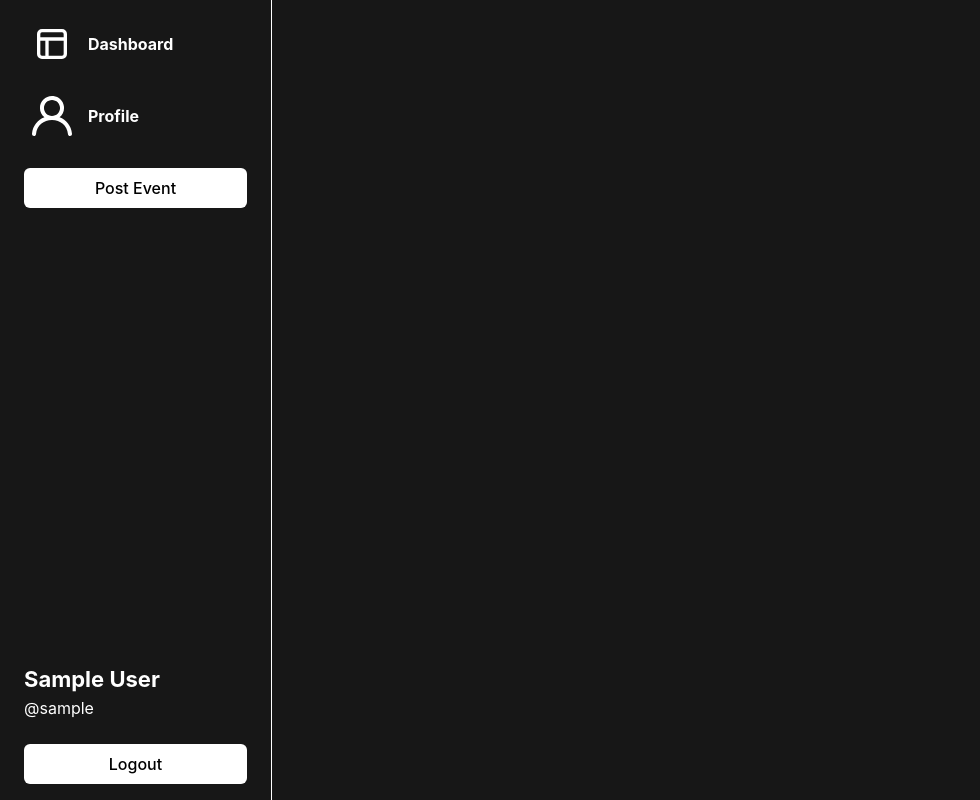
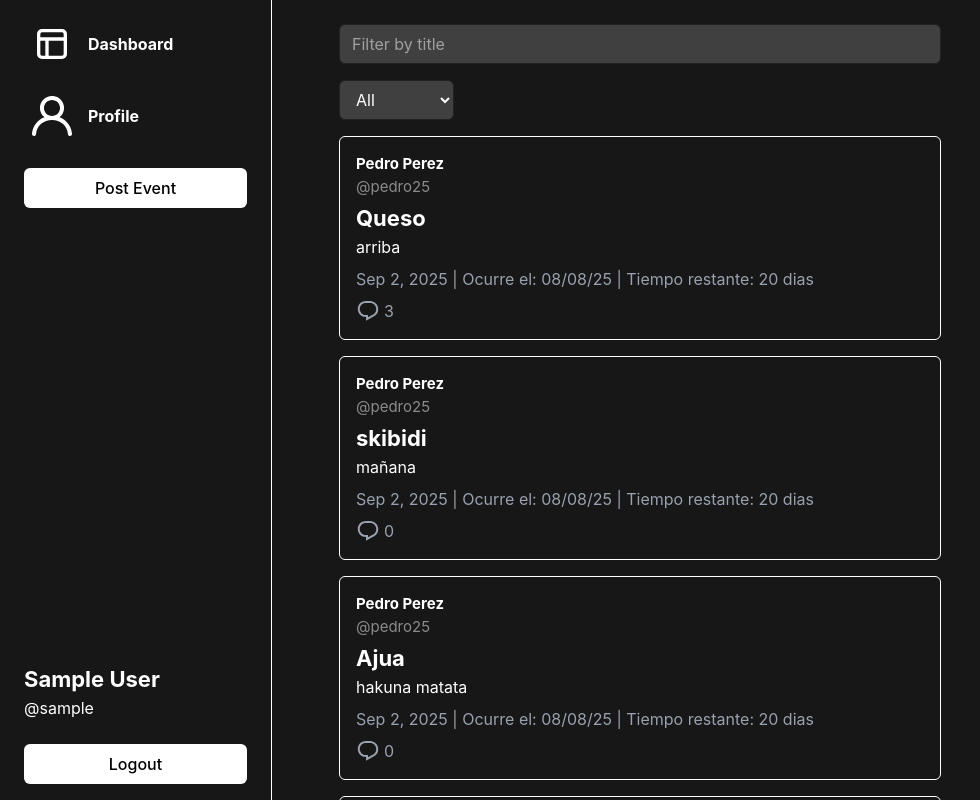
Before and after one commit to sbstnrmrz/react-test, a React (Create React App) app: page /dashboard in a window 1280 px wide. Shown: the whole page, without its empty margins (0-980 px from the left). Built offline with nearby package versions, Linux system fonts and the light colour scheme; data requests are answered from the project's data file; sample sign-in values are in the browser's storage.

Commit message:
user filter works correctly(it was keys fault)

```diff
--- a/db.json
+++ b/db.json
@@ -43,6 +43,46 @@
       "userId": "ff3b",
       "createdAt": 1756840331378,
       "takesPlace": 1756840332378
+    },
+    {
+      "id": "98e1",
+      "title": "Ir a la Unet",
+      "description": "a pagar money",
+      "userId": "ff3b",
+      "createdAt": 1757010965059,
+      "takesPlace": 1757010966059
+    },
+    {
+      "id": "9274",
+      "title": "money otra vez",
+      "description": "asdasdzxczc",
+      "userId": "ff3b",
+      "createdAt": 1757011237809,
+      "takesPlace": 1757011238809
+    },
+    {
+      "id": "cf45",
+      "title": "money money ",
+      "description": "ajua",
+      "userId": "ff3b",
+      "createdAt": 1757011308463,
+      "takesPlace": 1757011309463
+    },
+    {
+      "id": "5fe1",
+      "title": "son las 12 de la noche",
+      "description": "si, es correcto",
+      "userId": "d490",
+      "createdAt": 1757045247824,
+      "takesPlace": 1757045248824
+    },
+    {
+      "id": "4d96",
+      "title": "buenos dias",
+      "description": "ok",
+      "userId": "d490",
+      "createdAt": 1757088271287,
+      "takesPlace": 1757088272287
     }
   ],
   "comments": [
@@ -59,6 +99,55 @@
       "userId": "ff3b",
       "eventId": "477c",
       "createdAt": 1756917565295
+    },
+    {
+      "id": "ce68",
+      "text": "asdzczxc",
+      "userId": "ff3b",
+      "eventId": "cf45",
+      "createdAt": 1757017640798
+    },
+    {
+      "id": "9d79",
+      "text": "here comes the money",
+      "userId": "ff3b",
+      "eventId": "cf45",
+      "createdAt": 1757017685725
+    },
+    {
+      "id": "113d",
+      "text": "hola buenas noches",
+      "userId": "ff3b",
+      "eventId": "cf45",
+      "createdAt": 1757036088620
+    },
+    {
+      "id": "7d88",
+      "text": "otra ve",
+      "userId": "ff3b",
+      "eventId": "cf45",
+      "createdAt": 1757036225130
+    },
+    {
+      "id": "ca7b",
+      "text": "zxza",
+      "userId": "ff3b",
+      "eventId": "477c",
+      "createdAt": 1757036861461
+    },
+    {
+      "id": "582a",
+      "text": "ok es verdad",
+      "userId": "d490",
+      "eventId": "5fe1",
+      "createdAt": 1757045256141
+    },
+    {
+      "id": "32b0",
+      "text": "hola, si",
+      "userId": "d490",
+      "eventId": "cf45",
+      "createdAt": 1757045710091
     }
   ]
 }
--- a/src/App.css
+++ b/src/App.css
@@ -62,5 +62,5 @@
 }
 
 .event-post {
-  @apply p-4 rounded-[6px] border-white border-1 break-words
+  @apply cursor-pointer p-4 rounded-[6px] border-white border-1 break-words
 }
--- a/src/api/comments.ts
+++ b/src/api/comments.ts
@@ -19,6 +19,9 @@ export const createComment = async(comment: _Comment) => {
 
     console.log('res status:', res.statusText);
     console.log('comment created for event:', comment.eventId);
+    const data = await res.json();
+    return data;
+
   } catch (error) {
     throw `Error creating comment for event: ${comment.eventId}. ${error}`
   }
--- a/src/components/EventPost.tsx
+++ b/src/components/EventPost.tsx
@@ -15,11 +15,6 @@ export const EventPost = (props: EventPostProps) => {
   const date = new Date(createdAt);
   const navigate = useNavigate();
 
-//const day = date.getDay().toString().padStart(2, '0');
-//const month = (date.getMonth()+1).toString().padStart(2, '0');
-//const year = date.getFullYear().toString().slice(2);
-//const fmtDate = `${day}/${month}/${year}`;
-
   const day = date.getDay().toString();
   const month = new Intl.DateTimeFormat('en-US', { month: 'short' }).format(date);
   const year = date.getFullYear().toString();
@@ -34,6 +29,8 @@ export const EventPost = (props: EventPostProps) => {
 
     const loadUserInfo = async() => {
       const _user = await getUserById(userId);
+      console.log(`event post - got user: ${_user.username}`);
+
       setUser(_user);
     }
 
@@ -65,7 +62,9 @@ export const EventPost = (props: EventPostProps) => {
         }}
 
       >
-        <a className="cursor-pointer">
+        <a className="cursor-pointer"
+          href={`/profile/${user?.username}`}
+        >
           <span className="block text-[15px] font-bold hover:underline">{fmtName}</span>
           <span className="block text-[15px] text-white/50">{`@${user?.username}`}</span>
         </a>
@@ -76,7 +75,7 @@ export const EventPost = (props: EventPostProps) => {
         {fmtDate} | Ocurre el: 08/08/25 | Tiempo restante: 20 dias
       </div>
       <div className="flex grow-0 bottom-0 text-gray-400">
-        <a className="flex items-center gap-1 hover:bg-white hover:text-black fill-white hover:fill-black"
+        <a className="flex items-center gap-1 fill-gray-400 text-gray-400 hover:text-white hover:fill-white cursor-pointer"
           onClick={() => {
             setShowCommentModal(true);
           }}
--- a/src/components/EventPostModal.tsx
+++ b/src/components/EventPostModal.tsx
@@ -1,6 +1,7 @@
 import { useContext, useState } from "react"
 import { AppContext } from "../context/AppContext";
 import * as api from '../api/index'
+import { useNavigate } from "react-router-dom";
 
 interface EventPostModalProps {
   show?: boolean,
@@ -14,6 +15,8 @@ export const EventPostModal = (props: EventPostModalProps) => {
   const [takePlaceDate, setTakePlaceData] = useState('');
   const [postButtonDisabled, setPostButtonDisabled] = useState(false);
 
+  const navigate = useNavigate();
+
   return (
     <div className="modal-container">
       <div className="p-8 bg-[#292929] shadow-xl rounded-[8px]">
@@ -22,7 +25,7 @@ export const EventPostModal = (props: EventPostModalProps) => {
             className="flex cursor-pointer items-center justify-center w-[32px] h-[32px] text-[24px] hover:bg-white/20 rounded-[6px]"
             onClick={props.onClose}
           >
-            <svg viewBox="0 0 24 24" aria-hidden="true" className="text-white r-4qtqp9 r-yyyyoo r-dnmrzs r-bnwqim r-lrvibr r-m6rgpd r-z80fyv r-19wmn03" style={{"color": '#ffffff'}}><g><path d="M10.59 12L4.54 5.96l1.42-1.42L12 10.59l6.04-6.05 1.42 1.42L13.41 12l6.05 6.04-1.42 1.42L12 13.41l-6.04 6.05-1.42-1.42L10.59 12z"></path></g></svg>
+            <svg viewBox="0 0 24 24" aria-hidden="true" className="fill-white r-4qtqp9 r-yyyyoo r-dnmrzs r-bnwqim r-lrvibr r-m6rgpd r-z80fyv r-19wmn03" style={{"color": '#ffffff'}}><g><path d="M10.59 12L4.54 5.96l1.42-1.42L12 10.59l6.04-6.05 1.42 1.42L13.41 12l6.05 6.04-1.42 1.42L12 13.41l-6.04 6.05-1.42-1.42L10.59 12z"></path></g></svg>
           </button>
         </div>
         <div className="flex flex-col my-4 gap-4">
@@ -66,8 +69,8 @@ export const EventPostModal = (props: EventPostModalProps) => {
               console.log(_event);
 
               setPostButtonDisabled(true);
-              await api.Events.createEventPost(_event);
-              setPostButtonDisabled(false);
+              const createdEvent = await api.Events.createEventPost(_event);
+              navigate(`/event/${createdEvent.id}`);
 
               if (props.onClose != undefined) props.onClose();
             }}
--- a/src/components/PostCommentModal.tsx
+++ b/src/components/PostCommentModal.tsx
@@ -12,6 +12,10 @@ export const PostCommentModal = (props: PostCommentModalProps) => {
   const {loggedUser} = useContext(AppContext);
   const [commentText, setCommentText] = useState('');;
   const [postCommentDisabled, setPostCommentDisabled] = useState(false);
+
+  if (props.eventId == 'noId') {
+    if (props.onClose != undefined) props.onClose();
+  }
 
   return (
     <div className="modal-container">
@@ -52,6 +56,8 @@ export const PostCommentModal = (props: PostCommentModalProps) => {
               setPostCommentDisabled(true);
               await createComment(comment);
               setPostCommentDisabled(false);
+              if (props.onClose != undefined) props.onClose();
+
             }}
             disabled={postCommentDisabled}
           >
--- a/src/output.css
+++ b/src/output.css
@@ -205,6 +205,9 @@
   .flex {
     display: flex;
   }
+  .table {
+    display: table;
+  }
   .h-6 {
     height: calc(var(--spacing) * 6);
   }
@@ -235,14 +238,23 @@
   .max-w-\[650px\] {
     max-width: 650px;
   }
+  .flex-grow {
+    flex-grow: 1;
+  }
   .grow-0 {
     flex-grow: 0;
+  }
+  .border-collapse {
+    border-collapse: collapse;
   }
   .transform {
     transform: var(--tw-rotate-x,) var(--tw-rotate-y,) var(--tw-rotate-z,) var(--tw-skew-x,) var(--tw-skew-y,);
   }
   .cursor-pointer {
     cursor: pointer;
+  }
+  .resize {
+    resize: both;
   }
   .resize-none {
     resize: none;
@@ -289,6 +301,10 @@
   .rounded-\[8px\] {
     border-radius: 8px;
   }
+  .border {
+    border-style: var(--tw-border-style);
+    border-width: 1px;
+  }
   .border-1 {
     border-style: var(--tw-border-style);
     border-width: 1px;
@@ -302,8 +318,14 @@
   .bg-blue-500 {
     background-color: var(--color-blue-500);
   }
+  .fill-gray-400 {
+    fill: var(--color-gray-400);
+  }
   .fill-white {
     fill: var(--color-white);
+  }
+  .p-2 {
+    padding: calc(var(--spacing) * 2);
   }
   .p-4 {
     padding: calc(var(--spacing) * 4);
@@ -331,6 +353,9 @@
   }
   .text-\[15px\] {
     font-size: 15px;
+  }
+  .text-\[20px\] {
+    font-size: 20px;
   }
   .text-\[22px\] {
     font-size: 22px;
@@ -366,20 +391,25 @@
   .underline {
     text-decoration-line: underline;
   }
+  .placeholder-gray-400 {
+    &::placeholder {
+      color: var(--color-gray-400);
+    }
+  }
   .shadow-xl {
     --tw-shadow: 0 20px 25px -5px var(--tw-shadow-color, rgb(0 0 0 / 0.1)), 0 8px 10px -6px var(--tw-shadow-color, rgb(0 0 0 / 0.1));
     box-shadow: var(--tw-inset-shadow), var(--tw-inset-ring-shadow), var(--tw-ring-offset-shadow), var(--tw-ring-shadow), var(--tw-shadow);
+  }
+  .outline {
+    outline-style: var(--tw-outline-style);
+    outline-width: 1px;
   }
   .outline-0 {
     outline-style: var(--tw-outline-style);
     outline-width: 0px;
   }
-  .hover\:bg-white {
-    &:hover {
-      @media (hover: hover) {
-        background-color: var(--color-white);
-      }
-    }
+  .filter {
+    filter: var(--tw-blur,) var(--tw-brightness,) var(--tw-contrast,) var(--tw-grayscale,) var(--tw-hue-rotate,) var(--tw-invert,) var(--tw-saturate,) var(--tw-sepia,) var(--tw-drop-shadow,);
   }
   .hover\:bg-white\/20 {
     &:hover {
@@ -391,17 +421,17 @@
       }
     }
   }
-  .hover\:fill-black {
+  .hover\:fill-white {
     &:hover {
       @media (hover: hover) {
-        fill: var(--color-black);
+        fill: var(--color-white);
       }
     }
   }
-  .hover\:text-black {
+  .hover\:text-white {
     &:hover {
       @media (hover: hover) {
-        color: var(--color-black);
+        color: var(--color-white);
       }
     }
   }
@@ -544,6 +574,7 @@
   color: var(--color-white);
 }
 .event-post {
+  cursor: pointer;
   border-radius: 6px;
   border-style: var(--tw-border-style);
   border-width: 1px;
@@ -650,6 +681,59 @@
   inherits: false;
   initial-value: solid;
 }
+@property --tw-blur {
+  syntax: "*";
+  inherits: false;
+}
+@property --tw-brightness {
+  syntax: "*";
+  inherits: false;
+}
+@property --tw-contrast {
+  syntax: "*";
+  inherits: false;
+}
+@property --tw-grayscale {
+  syntax: "*";
+  inherits: false;
+}
+@property --tw-hue-rotate {
+  syntax: "*";
+  inherits: false;
+}
+@property --tw-invert {
+  syntax: "*";
+  inherits: false;
+}
+@property --tw-opacity {
+  syntax: "*";
+  inherits: false;
+}
+@property --tw-saturate {
+  syntax: "*";
+  inherits: false;
+}
+@property --tw-sepia {
+  syntax: "*";
+  inherits: false;
+}
+@property --tw-drop-shadow {
+  syntax: "*";
+  inherits: false;
+}
+@property --tw-drop-shadow-color {
+  syntax: "*";
+  inherits: false;
+}
+@property --tw-drop-shadow-alpha {
+  syntax: "<percentage>";
+  inherits: false;
+  initial-value: 100%;
+}
+@property --tw-drop-shadow-size {
+  syntax: "*";
+  inherits: false;
+}
 @layer properties {
   @supports ((-webkit-hyphens: none) and (not (margin-trim: inline))) or ((-moz-orient: inline) and (not (color:rgb(from red r g b)))) {
     *, ::before, ::after, ::backdrop {
@@ -675,6 +759,19 @@
       --tw-ring-offset-color: #fff;
       --tw-ring-offset-shadow: 0 0 #0000;
       --tw-outline-style: solid;
+      --tw-blur: initial;
+      --tw-brightness: initial;
+      --tw-contrast: initial;
+      --tw-grayscale: initial;
+      --tw-hue-rotate: initial;
+      --tw-invert: initial;
+      --tw-opacity: initial;
+      --tw-saturate: initial;
+      --tw-sepia: initial;
+      --tw-drop-shadow: initial;
+      --tw-drop-shadow-color: initial;
+      --tw-drop-shadow-alpha: 100%;
+      --tw-drop-shadow-size: initial;
     }
   }
 }
--- a/src/pages/DashboardPage.tsx
+++ b/src/pages/DashboardPage.tsx
@@ -1,33 +1,91 @@
-import { useContext, useEffect } from "react"
+import { useContext, useEffect, useState } from "react"
 import { Sidebar } from "../components/Sidebar"
 import { AppContext } from "../context/AppContext"
 import * as api from '../api/index'
 import { useNavigate } from "react-router-dom"
+import { getEventPosts, _Event } from "../api/events"
+import { EventPost } from "../components/EventPost"
+import { getUsers, User } from "../api/users"
 
 export const DashboardPage = () => {
   const context = useContext(AppContext);
   const navigate = useNavigate();
   console.log('profile context:');
   console.log(context);
+  const [eventPosts, setEventPosts] = useState<_Event[]>([]);
+  const [filteredEventPosts, setFilteredEventPosts] = useState<_Event[]>([]);
+  const [filterText, setFilterText] = useState('');
+  const [users, setUsers] = useState<User[]>([]);
+  const [userFilter, setUserFilter] = useState('All');
 
-//useEffect(() => {
-//  if (context.loggedUser) {
-//    return;
-//  }
+  useEffect(() => {
+    const loadEventPosts = async() => {
+      const _posts = await getEventPosts();
+      setFilteredEventPosts(_posts);
+      setEventPosts(_posts);
+    }
 
-//  if (api.Users.isUserLogged()) {
-//    const user = api.Users.getUserFromLocalStorage();
-//    if (user == undefined) return;
-//    context.setLoggedUser(user);
-//    console.log('user is logged');
-//    return;
-//  }
+    const loadUsers = async() => {
+      const _users = await getUsers();
+      setUsers(_users);
+      console.log('users loaded');
+    }
+    loadEventPosts();
+    if (users.length < 1) loadUsers();
 
-//  navigate(`/login`);
-//}, []);
+  }, []);
+
+  const handleFilter = (filter: string) => {
+    if (filter === 'All') {
+      setFilteredEventPosts(eventPosts);
+      return
+    }
+    const targetUser = users.find(user => user.username === filter);
+    if (targetUser == undefined) return;
+
+    const filtered = eventPosts.filter(post => post.userId == targetUser.id);
+    console.log('filtered posts');
+    console.log(filtered);
+
+    setFilteredEventPosts(filtered);
+  }
+
+  const renderPosts = () => {
+
+    return filteredEventPosts.map(post => {
+      console.log('user: ' + post.userId);
+
+      return <EventPost key={`${post.id}`} eventPost={post}/>
+    });
+  }
 
   return (
-    <div>
+    <div className="flex flex-col gap-4 p-6 w-full max-w-[650px] h-[100vh] overflow-auto">
+      <div className="">
+        <input className="input-style w-full h-10 mb-4"
+          type="text"
+          placeholder="Filter by title"
+          value={filterText}
+          onChange={e => {
+            setFilterText(e.target.value);
+          }}
+        />
+        <select className="input-style h-10" name="" id=""
+          onChange={(e) => {
+            setUserFilter(e.target.value);
+            handleFilter(e.target.value);
+            console.log(e.target.value);
+          }}
+        >
+          <option value="All">All</option>
+          {users.map(user => <option value={user.username}>{user.username}</option>)}
+        </select>
+      </div>
+
+      <div className="flex flex-col gap-4">
+        {renderPosts()}
+      </div>
+
     </div>
   )
 }
--- a/src/pages/EventPostPage.tsx
+++ b/src/pages/EventPostPage.tsx
@@ -1,10 +1,13 @@
-import { useEffect, useState } from "react";
+import { useContext, useEffect, useState } from "react";
 import { useNavigate, useParams } from "react-router-dom";
 import { PostComment } from "../components/PostComment"
-import { getEventComments, _Comment } from "../api/comments";
+import { createComment, getEventComments, _Comment } from "../api/comments";
 import { getUserById, User } from "../api/users";
 import { getEventPost, _Event } from "../api/events";
 import { getFmtDate, getFmtTime } from "../utils/utils";
+import { AppContext } from "../context/AppContext";
+import { EventPostModal } from "../components/EventPostModal";
+import { PostCommentModal } from "../components/PostCommentModal";
 
 export const EventPostPage = () => {
   const navigate = useNavigate();
@@ -15,10 +18,15 @@ export const EventPostPage = () => {
 
   const _id = id != undefined ? id : '';
 
+  const {loggedUser} = useContext(AppContext);
 
   const [event, setEvent] = useState<_Event | undefined>();
   const [comments, setComments] = useState<_Comment[]>([]);
   const [user, setUser] = useState<User | undefined>();
+  const [commentText, setCommentText] = useState('');
+  const [postCommentDisabled, setPostCommentDisabled] = useState(false);
+  const [showCommentModal, setShowCommentModal] = useState(false);
+  const [reloadCommentsTrigger, setReloadCommentsTrigger] = useState(0);
 
   useEffect(() => {
     const controller = new AbortController();
@@ -26,31 +34,40 @@ export const EventPostPage = () => {
     const loadEvent = async() => {
       const _event = await getEventPost(_id);
       setEvent(_event);
-      console.log('event info loaded');
+      console.log(`event ${_event.id} info loaded`);
 
+      const _user = await getUserById(_event?.userId != undefined ? _event.userId : '' );
+      console.log(`got user from event ${_event?.id}: ${_user.username}`);
+
+      setUser(_user);
+      console.log(`user ${_user.username} loaded`);
     }
 
+    loadEvent();
+
+    return () => {
+      controller.abort();
+    }
+  }, []);
+
+  useEffect(() => {
     const loadComments = async() => {
       const _comments = await getEventComments(_id);
       setComments(_comments);
       console.log('comments loaded');
     }
 
-    const loadUser = async() => {
-      const _user = await getUserById(event?.userId != undefined ? event.userId : '' );
-      setUser(_user);
-      console.log(`user ${_user.username} loaded`);
-    }
-
-    loadEvent();
     loadComments();
-    loadUser();
 
     return () => {
-      controller.abort();
     }
-  }, [])
+  }, [reloadCommentsTrigger]);
 
+
+  const handleCommentAdded = () => {
+    setShowCommentModal(false);
+    setReloadCommentsTrigger(prev => prev + 1);
+  }
 
   const renderComments = () => {
     return comments.map(comment => <PostComment comment={comment}/>);
@@ -66,7 +83,7 @@ export const EventPostPage = () => {
         <span className="block text-[15px] text-white/50">{`@${user?.username}`}</span>
       </div>
       <div className="my-4 break-words">
-        <span className="block text-[24px] font-bold">Titulo: {event?.title}</span>
+        <span className="block text-[24px] font-bold">{event?.title}</span>
         <p>{event?.description}</p>
       </div>
 
@@ -76,20 +93,63 @@ export const EventPostPage = () => {
 
       <hr/>
 
+      {showCommentModal &&
+        <PostCommentModal onClose={() => {handleCommentAdded()}}
+          eventId={event?.id != undefined ? event.id : 'noId'}
+        />
+      }
+
+
       <div className="flex grow-0 bottom-0 py-2 text-gray-400">
-        <a className="flex items-center gap-1 hover:bg-white hover:text-black text-white fill-white hover:fill-black"
-          href={`#`}
+        <a className="flex items-center gap-1 fill-gray-400 text-gray-400 hover:text-white hover:fill-white cursor-pointer"
+          onClick={() => {setShowCommentModal(true)}}
         >
           <svg viewBox="0 0 24 24" aria-hidden="true" className="h-6 r-4qtqp9 r-yyyyoo r-dnmrzs r-bnwqim r-lrvibr r-m6rgpd r-1xvli5t r-1hdv0qi"><g><path d="M1.751 10c0-4.42 3.584-8 8.005-8h4.366c4.49 0 8.129 3.64 8.129 8.13 0 2.96-1.607 5.68-4.196 7.11l-8.054 4.46v-3.69h-.067c-4.49.1-8.183-3.51-8.183-8.01zm8.005-6c-3.317 0-6.005 2.69-6.005 6 0 3.37 2.77 6.08 6.138 6.01l.351-.01h1.761v2.3l5.087-2.81c1.951-1.08 3.163-3.13 3.163-5.36 0-3.39-2.744-6.13-6.129-6.13H9.756z"></path></g></svg>
-          <span>{comments.length}</span>
+          <span className="">{comments.length}</span>
         </a>
+      </div>
+      <hr/>
+
+      <div>
+        <textarea name="" id="comment-textarea"
+          className="resize-none placeholder-gray-400 w-full text-[20px] p-2 outline-0"
+          placeholder="Write a comment"
+          value={commentText}
+          onChange={(e) => {
+            setCommentText(e.target.value);
+          }}
+        >
+        </textarea>
+        <div className="flex justify-end py-2">
+          <button className="button-style"
+            onClick={async() => {
+              if (commentText.length < 1) return;
+              if (loggedUser?.id == undefined || event?.id == undefined) return;
+              const comment: _Comment = {
+                text: commentText,
+                userId: loggedUser.id,
+                eventId: event?.id,
+                createdAt: Date.now(),
+              };
+
+              setPostCommentDisabled(true);
+              const newComment = await createComment(comment);
+              setComments([...comments, newComment]);
+              setCommentText('');
+              setPostCommentDisabled(false);
+            }}
+            disabled={postCommentDisabled}
+          >
+            Post comment
+          </button>
+        </div>
+
       </div>
       <hr/>
 
       <div className="comments-container flex flex-col mt-4 gap-4 w-full">
         {renderComments()}
       </div>
-
     </div>
   )
 }
--- a/src/pages/ProfilePage.tsx
+++ b/src/pages/ProfilePage.tsx
@@ -79,7 +79,7 @@ export const ProfilePage = () => {
   }
 
   return (
-    <div>
+    <div className=" p-6 w-full max-w-[650px] h-[100vh] overflow-auto">
       {showEditModal &&
         <div className="modal-container">
           <div className="p-8 bg-[#292929] shadow-xl rounded-[8px]">
```
Also changed, not shown: src/api/events.ts (+16 -0 lines).
